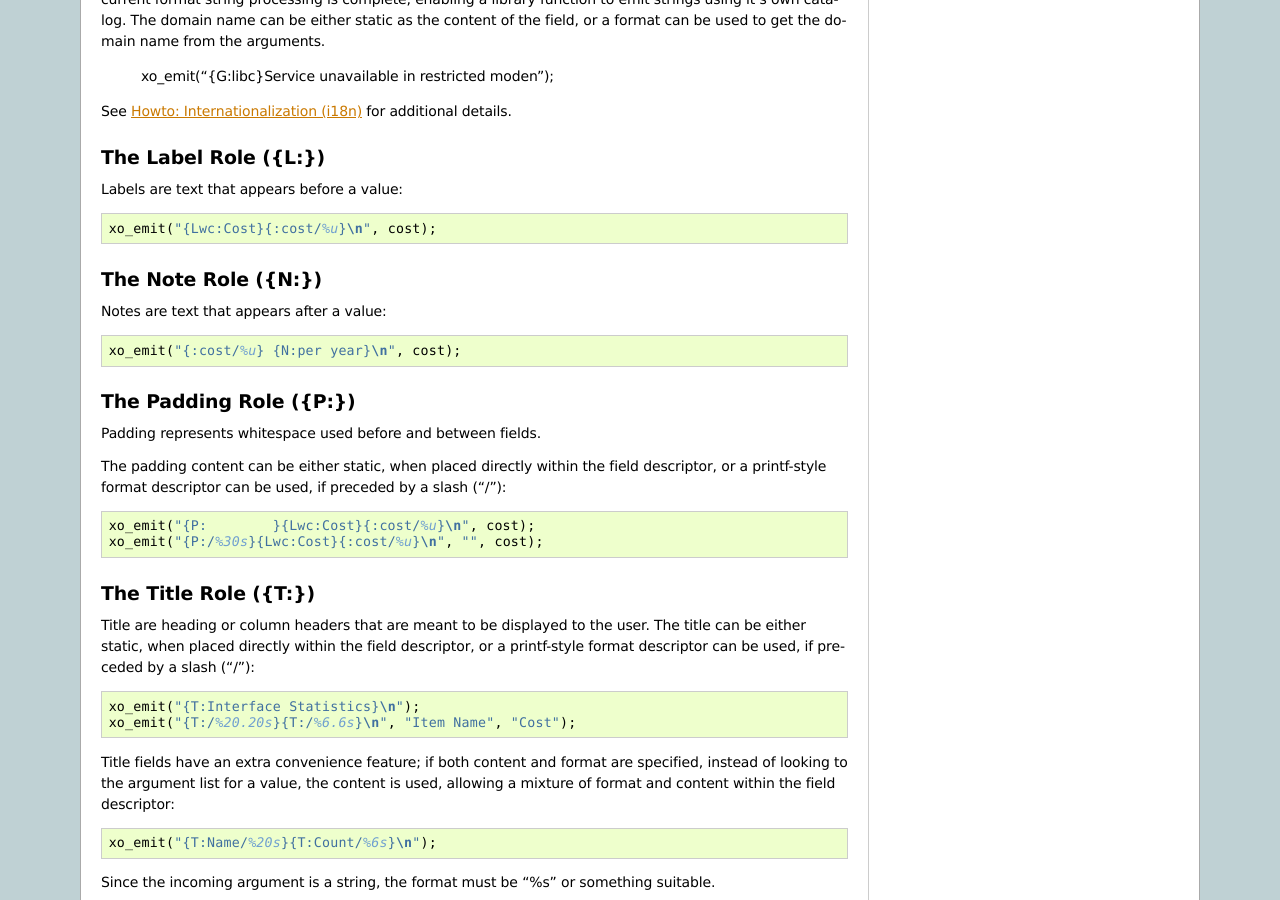
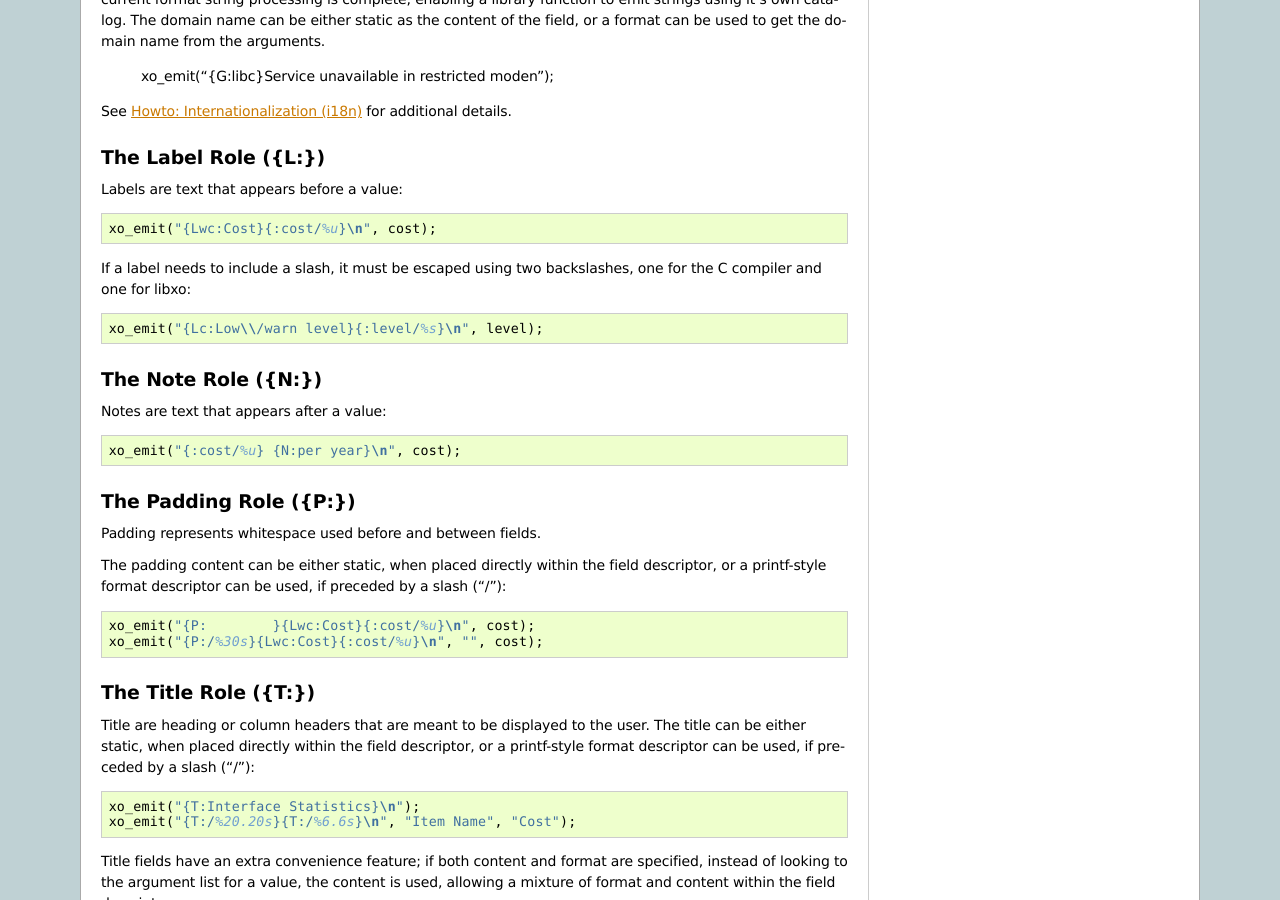
Before and after one commit to Juniper/libxo, a Sphinx documentation site: the page built from doc/field-roles.rst, in a window 1280 px wide and 900 px high, scrolled down 3165 px. Built offline with Sphinx 7.4.7, drawn with Linux system fonts in a browser that asks for light colours.

Commit message:
add documentation for double backslash in field strings

```diff
--- a/doc/field-roles.rst
+++ b/doc/field-roles.rst
@@ -180,6 +180,11 @@ Labels are text that appears before a value::
 
     xo_emit("{Lwc:Cost}{:cost/%u}\n", cost);
 
+If a label needs to include a slash, it must be escaped using two
+backslashes, one for the C compiler and one for libxo::
+
+    xo_emit("{Lc:Low\\/warn level}{:level/%s}\n", level);
+
 .. index:: Field Roles; Note
 .. _note-role:
 
```
